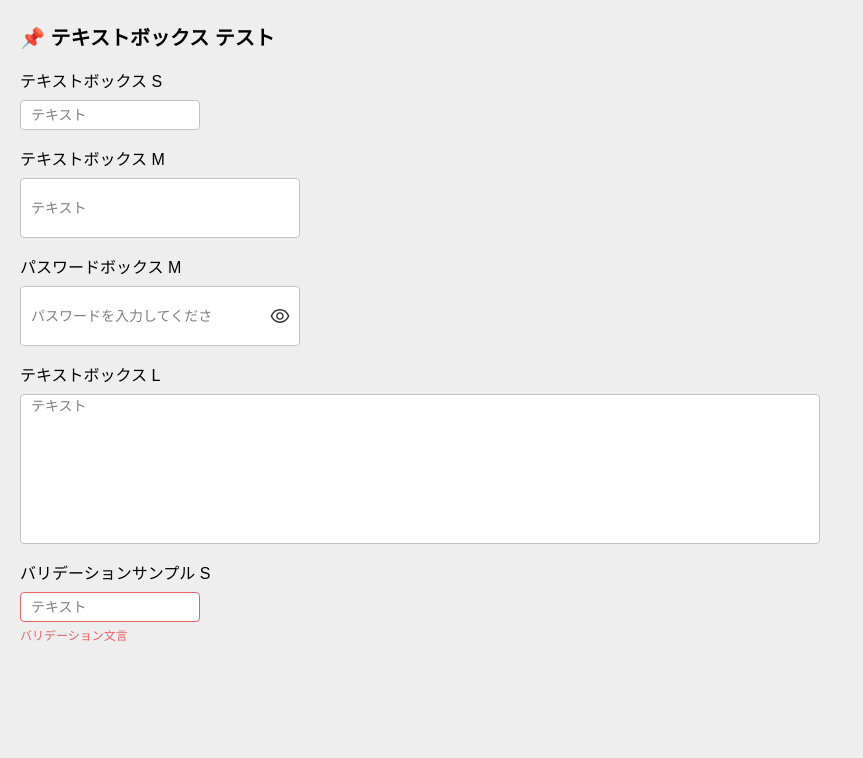
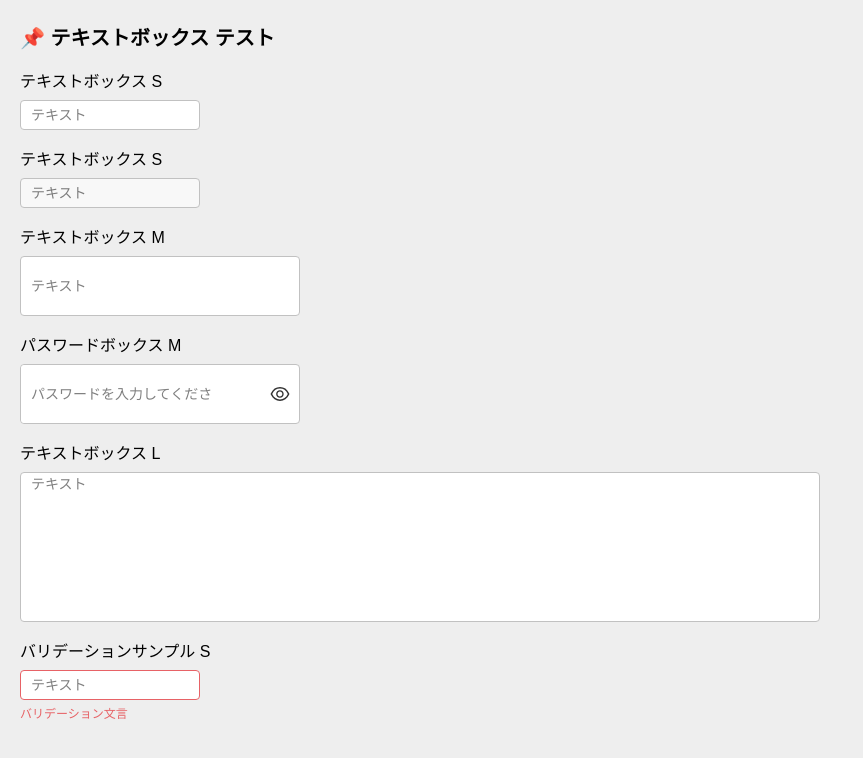
Before and after one commit to ymtakt/nextjs_sample, a Next.js app: page /comp-test/text-box in a window 1280 px wide. Shown: the top 758 px of the page, without its empty margins (0-863 px from the left). Built offline with nearby package versions, Linux system fonts and the light colour scheme.

Commit message:
feat:テキストボックスに背景色のオプションを追加

```diff
--- a/src/app/(test)/comp-test/text-box/page.tsx
+++ b/src/app/(test)/comp-test/text-box/page.tsx
@@ -13,6 +13,14 @@ export default function Home() {
         <TextBox
           label="テキストボックス S"
           placeholder="テキスト"
+          value={inputValue}
+          onChange={(e) => setInputValue(e.target.value)}
+          size="small"
+        />
+        <TextBox
+          label="テキストボックス S"
+          placeholder="テキスト"
+          bgColor="bg-cp-ghost-white"
           value={inputValue}
           onChange={(e) => setInputValue(e.target.value)}
           size="small"
--- a/src/components/general/FormParts/TextBox/index.tsx
+++ b/src/components/general/FormParts/TextBox/index.tsx
@@ -17,6 +17,7 @@ type TextBoxProps = {
   error?: string;
   type?: "text" | "password";
   isRounded?: boolean;
+  bgColor?: string;
 };
 
 export default function TextBox({
@@ -29,6 +30,7 @@ export default function TextBox({
   error,
   type = "text",
   isRounded = true,
+  bgColor = "bg-cp-white",
 }: TextBoxProps) {
   const sizeStyle = {
     small: "h-7.5 w-45",
@@ -44,10 +46,7 @@ export default function TextBox({
   const borderStyle = error
     ? "border border-cp-red"
     : "border border-cp-soft-gray";
-  // 背景色の指定も含む
-  const disabledStyle = isDisabled
-    ? "bg-gray-100 cursor-not-allowed"
-    : "bg-white";
+  const bgColorStyle = isDisabled ? "bg-gray-100 cursor-not-allowed" : bgColor;
   const passwordIconStyle = isPasswordVisible
     ? "text-cp-soft-gray"
     : "text-cp-black";
@@ -63,13 +62,13 @@ export default function TextBox({
           onChange={onChange}
           disabled={isDisabled}
           className={`
-            ${sizeStyle[size]} ${borderStyle} ${disabledStyle} ${roundedType}
+            ${sizeStyle[size]} ${borderStyle} ${bgColorStyle} ${roundedType}
             body-cp-small pl-2.5 mt-1 focus:outline-none resize-none `}
         />
       ) : // パスワードの場合はdivコンテナで囲む
       isPasswordType ? (
         <div
-          className={`${sizeStyle[size]} ${borderStyle} ${disabledStyle} ${roundedType} relative mt-1`}
+          className={`${sizeStyle[size]} ${borderStyle} ${bgColorStyle} ${roundedType} relative mt-1`}
         >
           <input
             type={inputType}
@@ -78,7 +77,7 @@ export default function TextBox({
             onChange={onChange}
             disabled={isDisabled}
             className={`
-              h-full ${disabledStyle} ${roundedType}
+              h-full ${bgColorStyle} ${roundedType}
               body-cp-small pl-2.5 focus:outline-none `}
           />
           <button
@@ -102,7 +101,7 @@ export default function TextBox({
           onChange={onChange}
           disabled={isDisabled}
           className={`
-            ${sizeStyle[size]} ${borderStyle} ${disabledStyle} ${roundedType}
+            ${sizeStyle[size]} ${borderStyle} ${bgColorStyle} ${roundedType}
             body-cp-small pl-2.5 mt-1 border focus:outline-none `}
         />
       )}
```
